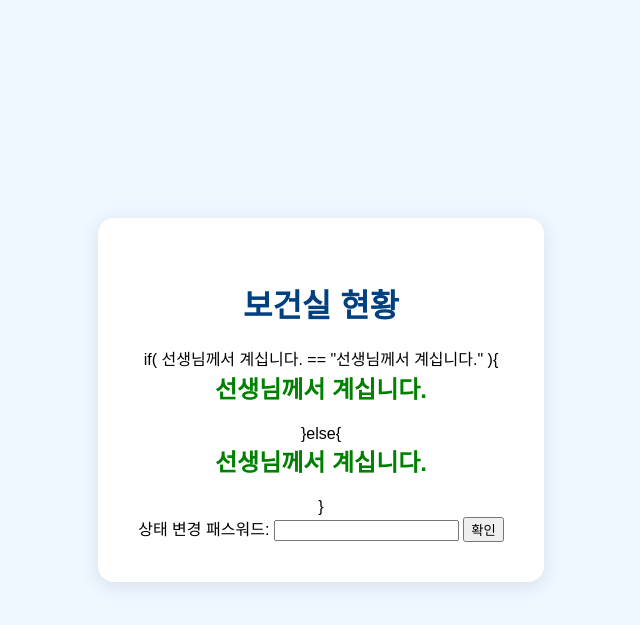
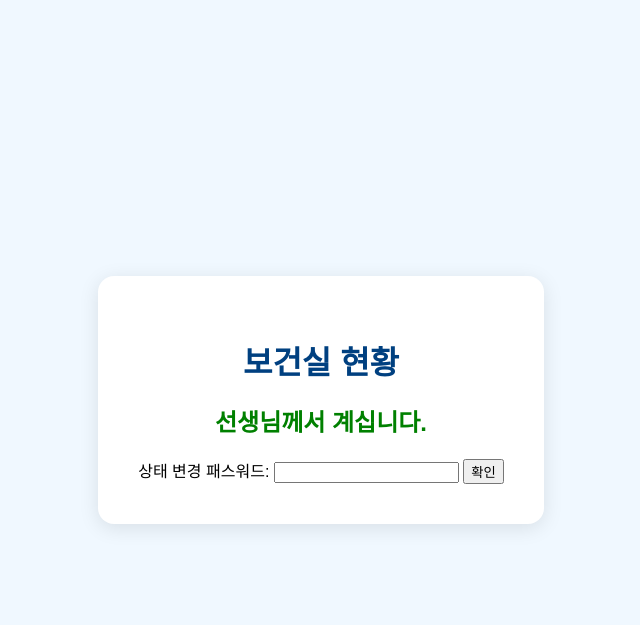
Before and after one commit to bfit3520/bfit3520.github.io, a Flask app: page / in a window 1280 px wide. Shown: the top 625 px of the page, without its empty margins (319-959 px from the left). Run offline with Flask 3, Linux system fonts and the light colour scheme.

Commit message:
Update index.html

```diff
--- a/templates/index.html
+++ b/templates/index.html
@@ -40,7 +40,7 @@
       font-size: 1.5rem;
       font-weight: bold;
       margin-bottom: 20px;
-      color: green;
+      color: red;
     }
 
     .status.off {
@@ -70,15 +70,15 @@
 <body>
   <div class="status-box">
     <h1>보건실 현황</h1>
-    if( {{status}} == "선생님께서 계십니다." ){
+    {% if status == "선생님께서 계십니다." %}
       <div class="status" id="teacher-status">
         {{status}}
       </div>
-    }else{
-    <div class="statusTwo" id="teacher-status">
+    {% else %}
+      <div class="statusTwo" id="teacher-status">
         {{status}}
       </div>
-    }
+    {% endif %}
     <form action = "/submit" method="POST">
       상태 변경 패스워드: <input type = "password" name = "p">
       <input type = "submit" value = "확인">
```
